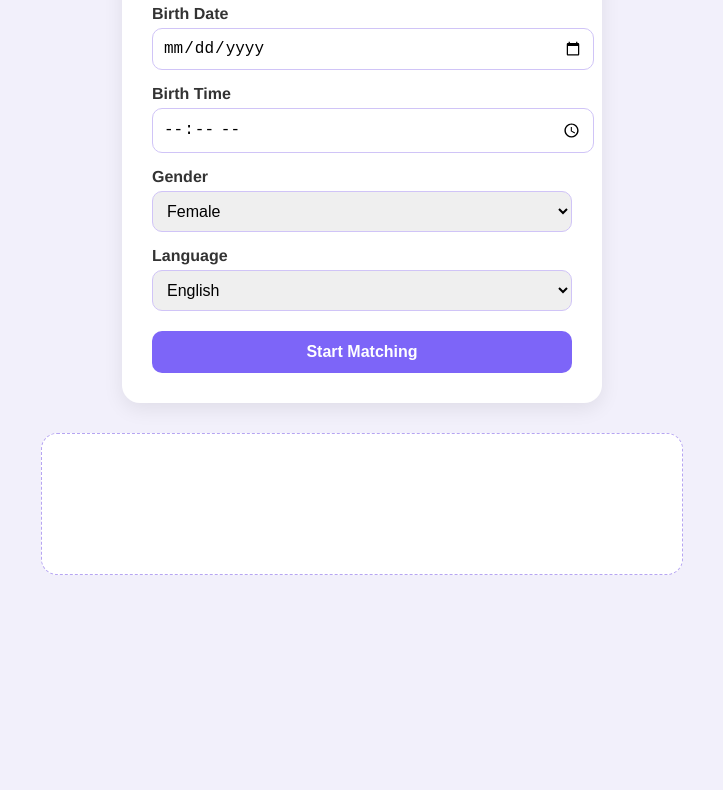
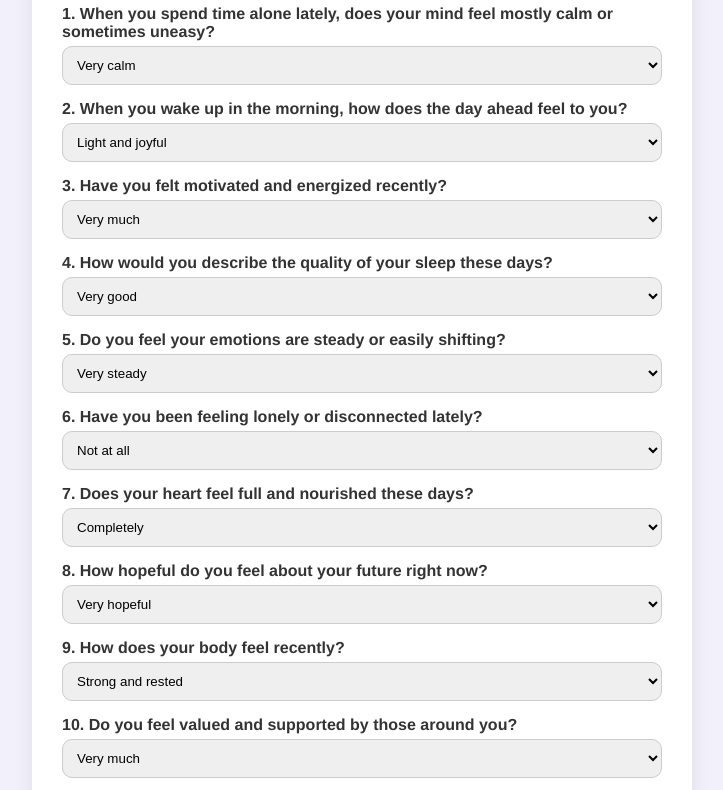
Before and after one commit to soulstonehouse/soulstone-matching, a plain HTML site: page public/emotion.html in a window 1280 px wide. Shown: the part 121-911 px from the top of the page, without its empty margins (278-1001 px from the left). Before the commit the page ends 800 px from the top, so only its background shows below. Drawn offline with Linux system fonts and the light colour scheme.

Commit message:
Update emotion.html

```diff
--- a/public/emotion.html
+++ b/public/emotion.html
@@ -1,25 +1,24 @@
-
 <!DOCTYPE html>
 <html lang="en">
 <head>
   <meta charset="UTF-8" />
-  <title>Crystal Matching</title>
+  <title>Emotion Energy Evaluation</title>
   <meta name="viewport" content="width=device-width, initial-scale=1.0" />
   <link rel="stylesheet" href="/style.css" />
   <style>
     body {
       font-family: 'Helvetica Neue', sans-serif;
-      background-color: #f2f0fb;
+      background: #f2f0fb;
       padding: 20px;
       color: #333;
     }
     .form-box {
-      max-width: 420px;
+      max-width: 600px;
       margin: 0 auto;
-      background: #ffffff;
+      background: #fff;
       padding: 30px;
       border-radius: 18px;
-      box-shadow: 0 6px 20px rgba(0, 0, 0, 0.08);
+      box-shadow: 0 6px 20px rgba(0,0,0,0.08);
     }
     .form-box h2 {
       text-align: center;
@@ -30,20 +29,19 @@
       margin-top: 15px;
       font-weight: 600;
     }
-    input, select {
+    select {
       width: 100%;
       padding: 10px;
-      border: 1px solid #d0c4f7;
+      border: 1px solid #ccc;
       border-radius: 10px;
       margin-top: 5px;
-      font-size: 16px;
     }
     button {
       width: 100%;
       padding: 12px;
       margin-top: 20px;
       background: #7d65f8;
-      color: white;
+      color: #fff;
       font-weight: bold;
       font-size: 16px;
       border: none;
@@ -53,41 +51,96 @@
     button:hover {
       background: #5e49c2;
     }
-    #result {
-      margin-top: 30px;
-      max-width: 600px;
-      margin-left: auto;
-      margin-right: auto;
-    }
   </style>
 </head>
 <body>
   <div class="form-box">
-    <h2>🔮 Crystal Matching</h2>
-    <label for="birthday">Birth Date</label>
-    <input type="date" id="birthday" required />
+    <h2>🧘‍♀️ Emotion Energy Evaluation</h2>
+    <form id="emotionForm">
+      <!-- 10 questions -->
+      <label>1. When you spend time alone lately, does your mind feel mostly calm or sometimes uneasy?</label>
+      <select name="q1">
+        <option value="0">Very calm</option>
+        <option value="1">Mostly calm</option>
+        <option value="2">Sometimes uneasy</option>
+        <option value="3">Often uneasy</option>
+      </select>
 
-    <label for="birthtime">Birth Time</label>
-    <input type="time" id="birthtime" required />
+      <label>2. When you wake up in the morning, how does the day ahead feel to you?</label>
+      <select name="q2">
+        <option value="0">Light and joyful</option>
+        <option value="1">Mostly positive</option>
+        <option value="2">A bit heavy</option>
+        <option value="3">Very heavy</option>
+      </select>
 
-    <label for="gender">Gender</label>
-    <select id="gender" required>
-      <option value="female">Female</option>
-      <option value="male">Male</option>
-      <option value="nonbinary">Non-Binary</option>
-    </select>
+      <label>3. Have you felt motivated and energized recently?</label>
+      <select name="q3">
+        <option value="0">Very much</option>
+        <option value="1">Mostly</option>
+        <option value="2">Sometimes</option>
+        <option value="3">Not at all</option>
+      </select>
 
-    <label for="language">Language</label>
-    <select id="language">
-      <option value="English" selected>English</option>
-      <option value="Chinese">Chinese</option>
-    </select>
+      <label>4. How would you describe the quality of your sleep these days?</label>
+      <select name="q4">
+        <option value="0">Very good</option>
+        <option value="1">Quite good</option>
+        <option value="2">Not great</option>
+        <option value="3">Very poor</option>
+      </select>
 
-    <button id="matchBtn">Start Matching</button>
+      <label>5. Do you feel your emotions are steady or easily shifting?</label>
+      <select name="q5">
+        <option value="0">Very steady</option>
+        <option value="1">Mostly steady</option>
+        <option value="2">Sometimes shifting</option>
+        <option value="3">Very shifting</option>
+      </select>
+
+      <label>6. Have you been feeling lonely or disconnected lately?</label>
+      <select name="q6">
+        <option value="0">Not at all</option>
+        <option value="1">Rarely</option>
+        <option value="2">Sometimes</option>
+        <option value="3">Often</option>
+      </select>
+
+      <label>7. Does your heart feel full and nourished these days?</label>
+      <select name="q7">
+        <option value="0">Completely</option>
+        <option value="1">Mostly</option>
+        <option value="2">Partly</option>
+        <option value="3">Not at all</option>
+      </select>
+
+      <label>8. How hopeful do you feel about your future right now?</label>
+      <select name="q8">
+        <option value="0">Very hopeful</option>
+        <option value="1">Mostly hopeful</option>
+        <option value="2">A bit uncertain</option>
+        <option value="3">Not hopeful</option>
+      </select>
+
+      <label>9. How does your body feel recently?</label>
+      <select name="q9">
+        <option value="0">Strong and rested</option>
+        <option value="1">Mostly okay</option>
+        <option value="2">Tired</option>
+        <option value="3">Very exhausted</option>
+      </select>
+
+      <label>10. Do you feel valued and supported by those around you?</label>
+      <select name="q10">
+        <option value="0">Very much</option>
+        <option value="1">Mostly</option>
+        <option value="2">Sometimes</option>
+        <option value="3">Not at all</option>
+      </select>
+
+      <button type="submit">🔍 Evaluate</button>
+    </form>
   </div>
-
-  <div id="result"></div>
-
-  <script src="/js/match-crystal.js"></script>
+  <script src="/js/emotion.js"></script>
 </body>
 </html>
```
